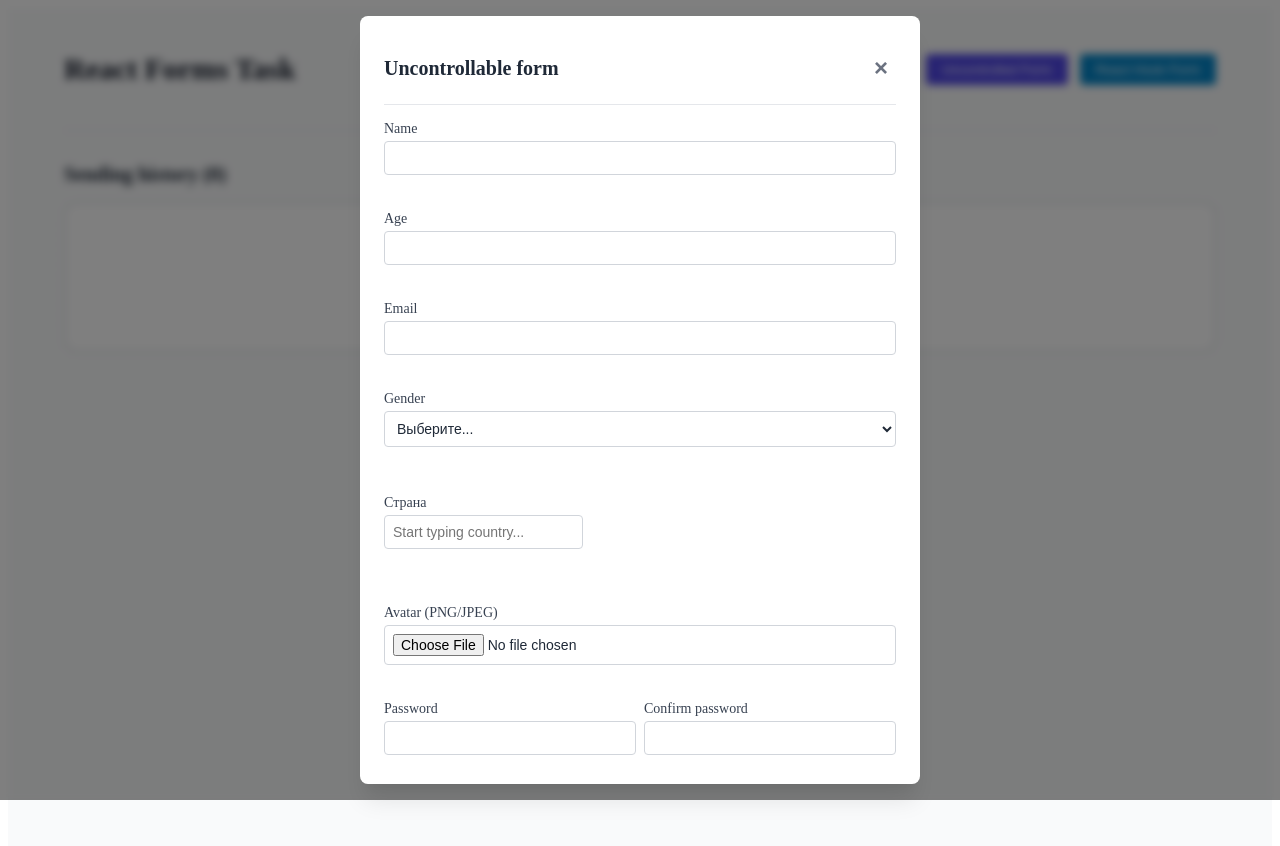
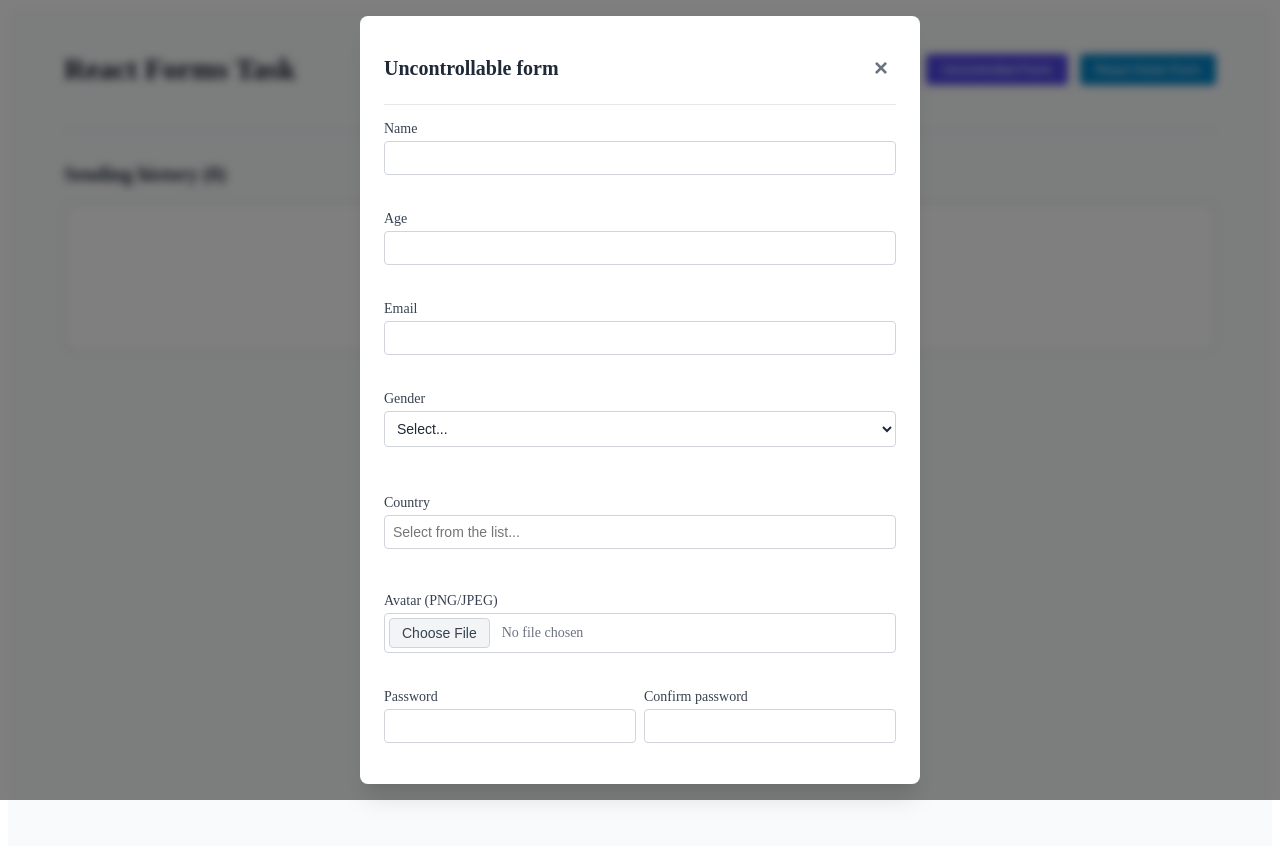
Before and after one commit to dromari/react, a React (Vite) app: page / in a window 1280 px wide. Both pictures are taken after a click on the button "Uncontrolled Form". Shown: the top 846 px of the page. Built offline with nearby package versions, Linux system fonts and the light colour scheme.

Commit message:
feat: restructure folders and implement forms with full validation, strict typing, and css modules

```diff
--- a/src/App.tsx
+++ b/src/App.tsx
@@ -1,7 +1,7 @@
 import { useState, useEffect } from 'react';
-import { Modal } from './components/Modal';
-import { UncontrolledForm } from './components/UncontrolledForm';
-import { ControlledForm } from './components/ControlledForm';
+import { Modal } from './components/Modal/Modal';
+import { UncontrolledForm } from './components/Forms/UncontrolledForm';
+import { ControlledForm } from './components/Forms/ControlledForm';
 import { FormSubmission, useFormStore } from './shared/store';
 import styles from './App.module.css';
 
--- a/src/components/ControlledForm.module.css
+++ /dev/null
@@ -1,105 +0,0 @@
-.form {
-  display: flex;
-  flex-direction: column;
-  gap: 0.5rem;
-}
-
-.autocompleteContainer {
-  position: relative;
-  margin-bottom: 1rem;
-}
-
-.autocompleteLabel {
-  font-size: 0.875rem;
-  font-weight: 500;
-  color: #374151;
-  display: block;
-  margin-bottom: 0.25rem;
-}
-
-.autocompleteInput {
-  padding: 0.5rem;
-  border-radius: 0.25rem;
-  border: 1px solid #d1d5db;
-  outline: none;
-  font-size: 0.875rem;
-  color: #1f2937;
-  transition:
-    border-color 0.2s,
-    box-shadow 0.2s;
-}
-
-.autocompleteInput:focus {
-  border-color: #3b82f6;
-  box-shadow: 0 0 0 3px rgba(59, 130, 246, 0.15);
-}
-
-.inputError {
-  border-color: #ef4444;
-}
-
-.dropdown {
-  position: absolute;
-  z-index: 10;
-  width: 100%;
-  background-color: white;
-  border: 1px solid #d1d5db;
-  border-radius: 0.25rem;
-  margin-top: 0.25rem;
-  max-height: 10rem;
-  overflow-y: auto;
-  list-style: none;
-  padding: 0;
-  box-shadow: 0 4px 6px -1px rgba(0, 0, 0, 0.1);
-}
-
-.dropdownItem {
-  padding: 0.5rem;
-  cursor: pointer;
-  font-size: 0.875rem;
-  color: #374151;
-  transition: background-color 0.2s;
-}
-
-.dropdownItem:hover {
-  background-color: #f3f4f6;
-}
-
-.errorText {
-  color: #ef4444;
-  font-size: 0.75rem;
-  margin-bottom: 0;
-}
-
-.row {
-  display: grid;
-  grid-template-columns: 1fr 1fr;
-  gap: 0.5rem;
-}
-
-.strengthIndicator {
-  font-size: 0.75rem;
-  background-color: #f9fafb;
-  padding: 0.5rem;
-  border-radius: 0.25rem;
-  border: 1px solid #e5e7eb;
-  margin-bottom: 1rem;
-}
-
-.strengthTitle {
-  font-weight: bold;
-  margin: 0 0 0.25rem 0;
-}
-
-.checkboxContainer {
-  display: flex;
-  align-items: center;
-  gap: 0.5rem;
-  margin-bottom: 1rem;
-}
-
-.checkboxLabel {
-  font-size: 0.875rem;
-  color: #374151;
-  cursor: pointer;
-}
--- a/src/components/UncontrolledForm.module.css
+++ b/src/components/Forms/Form.module.css
@@ -6,7 +6,9 @@
 
 .autocompleteContainer {
   position: relative;
-  margin-bottom: 1rem;
+  display: flex;
+  flex-direction: column;
+  width: 100%;
 }
 
 .autocompleteLabel {
@@ -18,12 +20,15 @@
 }
 
 .autocompleteInput {
+  display: block;
+  width: 100%;
   padding: 0.5rem;
   border-radius: 0.25rem;
   border: 1px solid #d1d5db;
   outline: none;
   font-size: 0.875rem;
   color: #1f2937;
+  box-sizing: border-box;
   transition:
     border-color 0.2s,
     box-shadow 0.2s;
@@ -41,6 +46,8 @@
 .dropdown {
   position: absolute;
   z-index: 10;
+  top: 3.18rem;
+  left: 0;
   width: 100%;
   background-color: white;
   border: 1px solid #d1d5db;
@@ -68,10 +75,11 @@
 .errorText {
   color: #ef4444;
   font-size: 0.75rem;
+  margin-top: 0.25rem;
   min-height: 1.25rem;
-  margin-bottom: 0;
+  line-height: 1.25rem;
+  display: block;
 }
-
 .row {
   display: grid;
   grid-template-columns: 1fr 1fr;
@@ -97,6 +105,7 @@
   align-items: center;
   gap: 0.5rem;
   margin-bottom: 1rem;
+  margin-top: 0.5rem;
 }
 
 .checkboxLabel {
--- a/src/components/UncontrolledForm.tsx
+++ b/src/components/Forms/UncontrolledForm.tsx
@@ -1,15 +1,15 @@
 import React, { useState, useRef } from 'react';
-import { useFormStore } from '../shared/store';
+import { useFormStore } from '../../shared/store';
 import {
   convertToBase64,
   checkPasswordStrength,
   PasswordStrength,
-} from '../shared/utils';
-import { createFormSchema } from '../shared/validationSchema';
-import { Input } from './ui/Input';
-import { Select } from './ui/Select';
-import { Button } from './ui/Button';
-import styles from './UncontrolledForm.module.css';
+} from '../../shared/utils';
+import { createFormSchema } from '../../shared/validationSchema';
+import { Input } from '../ui/Input';
+import { Select } from '../ui/Select';
+import { Button } from '../ui/Button';
+import styles from './Form.module.css';
 
 interface UncontrolledFormProps {
   onSuccess: () => void;
@@ -58,7 +58,9 @@ export const UncontrolledForm: React.FC<UncontrolledFormProps> = ({
 
     if (!result.success) {
       result.error.issues.forEach((issue) => {
-        const path = String(issue.path[0]);
+        const path = Array.isArray(issue.path)
+          ? String(issue.path[0])
+          : String(issue.path);
         if (!newErrors[path]) newErrors[path] = issue.message;
       });
     }
@@ -85,6 +87,7 @@ export const UncontrolledForm: React.FC<UncontrolledFormProps> = ({
     }
 
     if (result.success) {
+      const formElement = e.currentTarget;
       addSubmission({
         name: rawData.name,
         age: rawData.age,
@@ -93,8 +96,10 @@ export const UncontrolledForm: React.FC<UncontrolledFormProps> = ({
         country: rawData.country,
         image: base64Image,
       });
+      if (formElement) {
+        formElement.reset();
+      }
 
-      e.currentTarget.reset();
       setCountryQuery('');
       setPassStrength(null);
       onSuccess();
@@ -138,7 +143,7 @@ export const UncontrolledForm: React.FC<UncontrolledFormProps> = ({
 
       <div ref={autocompleteRef} className={styles.autocompleteContainer}>
         <label htmlFor="unc-country" className={styles.autocompleteLabel}>
-          Страна
+          Country
         </label>
         <input
           id="unc-country"
@@ -149,7 +154,7 @@ export const UncontrolledForm: React.FC<UncontrolledFormProps> = ({
             setShowDropdown(true);
           }}
           onFocus={() => setShowDropdown(true)}
-          placeholder="Start typing country..."
+          placeholder="Select from the list..."
           className={`${styles.autocompleteInput} ${errors.country ? styles.inputError : ''}`}
           autoComplete="off"
         />
--- a/src/components/ui/Input.module.css
+++ b/src/components/ui/Input.module.css
@@ -46,3 +46,48 @@
   min-height: 1.25rem;
   margin-bottom: 0;
 }
+
+.fileWrapper {
+  display: flex;
+  align-items: center;
+  gap: 0.75rem;
+  border: 1px solid #d1d5db;
+  border-radius: 0.25rem;
+  padding: 0.25rem;
+  background-color: #fff;
+}
+
+.hiddenFileInput {
+  position: absolute;
+  width: 1px;
+  height: 1px;
+  padding: 0;
+  margin: -1px;
+  overflow: hidden;
+  clip: rect(0, 0, 0, 0);
+  border: 0;
+}
+
+.fileButton {
+  background-color: #f3f4f6;
+  border: 1px solid #d1d5db;
+  color: #374151;
+  padding: 0.375rem 0.75rem;
+  border-radius: 0.25rem;
+  font-size: 0.875rem;
+  font-weight: 500;
+  cursor: pointer;
+  transition: background-color 0.2s;
+}
+
+.fileButton:hover {
+  background-color: #e5e7eb;
+}
+
+.fileName {
+  font-size: 0.875rem;
+  color: #6b7280;
+  white-space: nowrap;
+  overflow: hidden;
+  text-overflow: ellipsis;
+}
--- a/src/components/ui/Input.tsx
+++ b/src/components/ui/Input.tsx
@@ -1,4 +1,4 @@
-import { forwardRef, InputHTMLAttributes } from 'react';
+import { forwardRef, InputHTMLAttributes, useRef, useState } from 'react';
 import styles from './Input.module.css';
 
 interface InputProps extends InputHTMLAttributes<HTMLInputElement> {
@@ -7,16 +7,74 @@ interface InputProps extends InputHTMLAttributes<HTMLInputElement> {
 }
 
 export const Input = forwardRef<HTMLInputElement, InputProps>(
-  ({ label, error, className = '', id, ...props }, ref) => {
+  ({ label, error, className = '', id, type, ...props }, ref) => {
     const inputId = id || props.name;
     const inputClassName = `${styles.input} ${error ? styles.inputError : ''} ${className}`;
+
+    const [fileName, setFileName] = useState<string>('No file chosen');
+    const localInputRef = useRef<HTMLInputElement | null>(null);
+
+    const handleFileChange = (e: React.ChangeEvent<HTMLInputElement>) => {
+      if (e.target.files && e.target.files.length > 0) {
+        setFileName(e.target.files[0].name);
+      } else {
+        setFileName('No file chosen');
+      }
+
+      if (props.onChange) {
+        props.onChange(e);
+      }
+    };
+
+    if (type === 'file') {
+      return (
+        <div className={styles.field}>
+          <label htmlFor={inputId} className={styles.label}>
+            {label}
+          </label>
+
+          <div className={styles.fileWrapper}>
+            <input
+              id={inputId}
+              type="file"
+              ref={(node) => {
+                localInputRef.current = node;
+
+                if (typeof ref === 'function') ref(node);
+                else if (ref) ref.current = node;
+              }}
+              className={styles.hiddenFileInput}
+              {...props}
+              onChange={handleFileChange}
+            />
+
+            <button
+              type="button"
+              className={styles.fileButton}
+              onClick={() => localInputRef.current?.click()}
+            >
+              Choose File
+            </button>
+            <span className={styles.fileName}>{fileName}</span>
+          </div>
+
+          <p className={styles.errorText}>{error || ''}</p>
+        </div>
+      );
+    }
 
     return (
       <div className={styles.field}>
         <label htmlFor={inputId} className={styles.label}>
           {label}
         </label>
-        <input id={inputId} ref={ref} className={inputClassName} {...props} />
+        <input
+          id={inputId}
+          type={type}
+          ref={ref}
+          className={inputClassName}
+          {...props}
+        />
         <p className={styles.errorText}>{error || ''}</p>
       </div>
     );
--- a/src/components/ui/Select.tsx
+++ b/src/components/ui/Select.tsx
@@ -23,7 +23,7 @@ export const Select = forwardRef<HTMLSelectElement, SelectProps>(
           {label}
         </label>
         <select id={selectId} ref={ref} className={selectClassName} {...props}>
-          <option value="">Выберите...</option>
+          <option value="">Select...</option>
           {options.map((opt) => (
             <option key={opt.value} value={opt.value}>
               {opt.label}
```
Also changed, not shown: src/components/Forms/ControlledForm.tsx (renamed from src/components/ControlledForm.tsx, +16 -22 lines), src/components/Modal/Modal.module.css (renamed from src/components/Modal.module.css), src/components/Modal/Modal.tsx (renamed from src/components/Modal.tsx).
